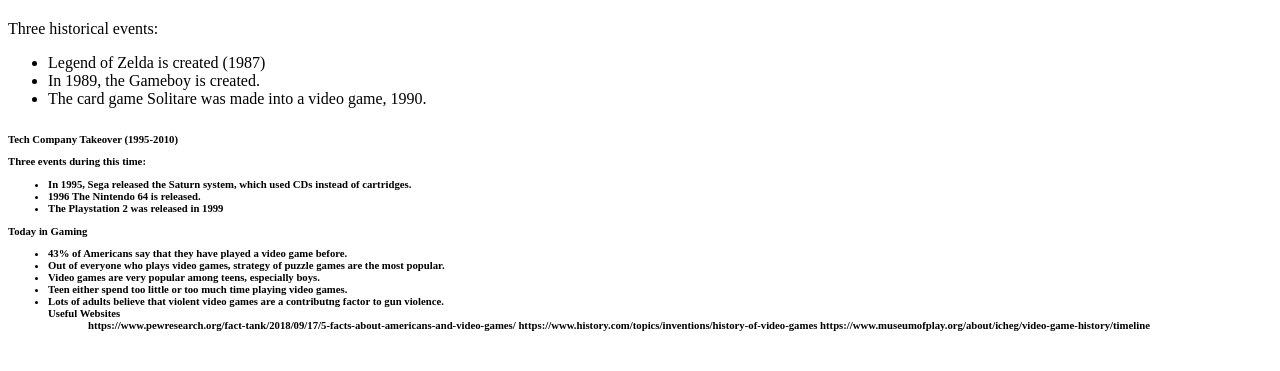
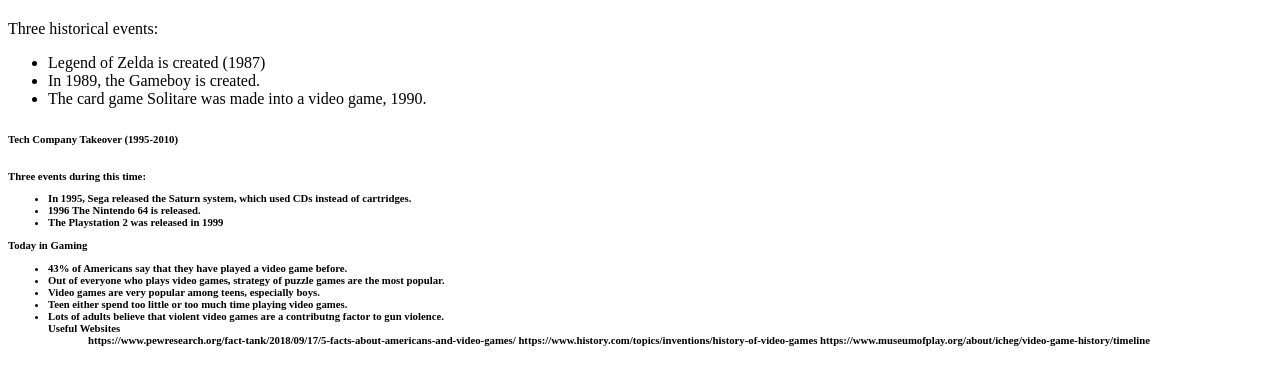
Before and after one commit to 23angelinaramirez/23angelinaramirez.github.io, a plain HTML site: page 404.html in a window 1280 px wide. Shown: the part 993-1364 px from the top of the page. Drawn offline with Linux system fonts and the light colour scheme.

Commit message:
Update 404.html

```diff
--- a/404.html
+++ b/404.html
@@ -38,7 +38,7 @@
 <li>In 1989, the Gameboy is created.</li>
 <li>The card game Solitare was made into a video game, 1990.</li>
 </ul>
-<h6>Tech Company Takeover (1995-2010)
+<h6>Tech Company Takeover (1995-2010)<h6>
 <p>Three events during this time:</p>
 <ul>
 <li>In 1995, Sega released the Saturn system, which used CDs instead of cartridges.</li>
```
